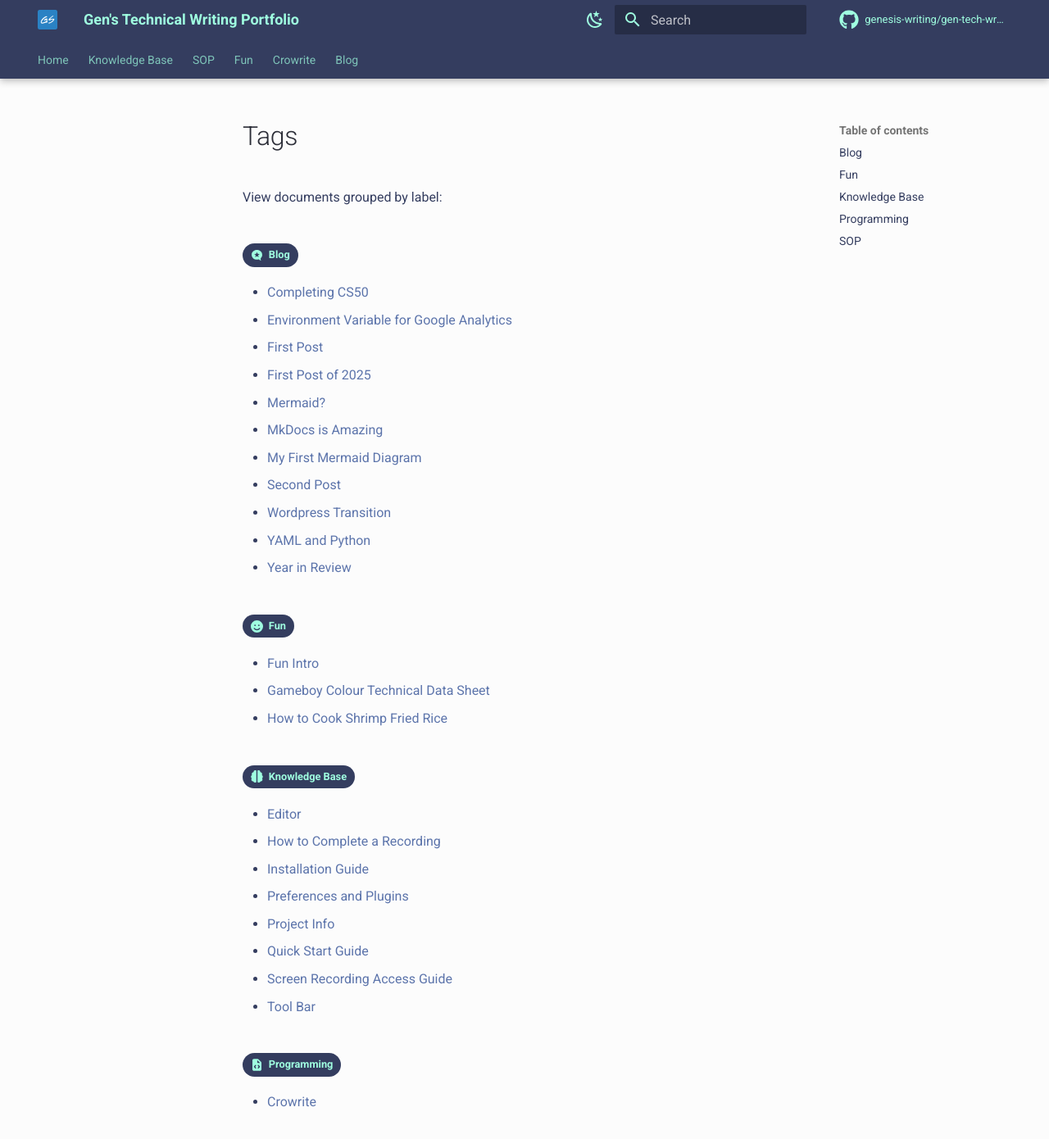
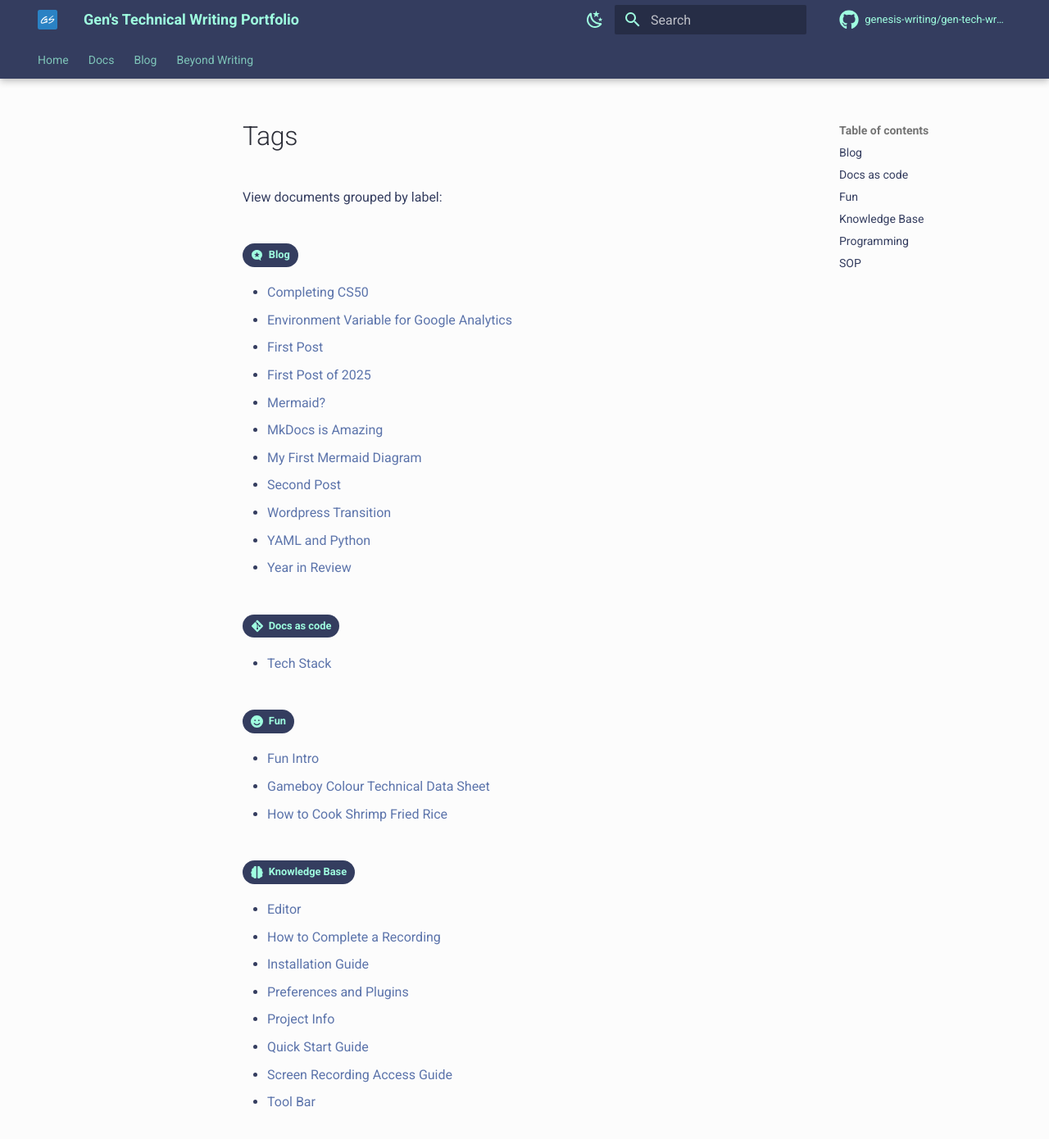
Before and after one commit to genesis-writing/gen-tech-writing-portfolio-and-blog-v2, an MkDocs documentation site: the page built from docs/tags.md, in a window 1280 px wide and 1400 px high. Shown: the top 1390 px of the window at 82% size. Built offline with MkDocs 1.6.1 and Material for MkDocs 9.7.7, drawn with Linux system fonts in a browser that asks for light colours; comment, search, counter and statistics services are not loaded; part of the change alters nothing that is shown.

Commit message:
Add tech stack doc and update nav

````diff
--- /dev/null
+++ b/docs/my-tech-stack.md
@@ -0,0 +1,36 @@
+---
+title: My Portfolio's Tech Stack
+tags:
+  - Docs as code
+---
+
+# My Portfolio's Tech Stack
+
+Hi there! Curious about the tech behind this portfolio? Let me give you a quick peek at the tools I use to build and maintain it, and why I'm excited about using them as a Technical Writer embracing docs as code.
+
+## Tools
+
+This site is built using a few key tools I enjoy working with:
+
+* **MkDocs:** This static site generator is specifically designed for documentation websites, and it's been a game changer for me. Switching from WordPress has been a breath of fresh air. The site is lightning fast, and content management is incredibly smooth. Now, all I need to focus on is crafting my content in Markdown, and MkDocs renders it beautifully into HTML. It's like magic! 🎩🪄🐇
+*  **Material for MkDocs:** This theme elevates MkDocs sites visually and functionally. Thanks to its extensive customization options, easily managed through the site's YAML file, I can easily tailor my site's appearance and functionality through plugins. I leverage plugins for essential functionality such as website analytics (using Google Analytics) and user privacy compliance (with a cookie consent form).
+* **VS Code and Markdown:** My go-to for writing. Markdown's clean and simple syntax keeps my focus squarely on the content itself, and VS Code is just the perfect environment for it. Extensions like [Markdown Preview Enhanced](https://marketplace.visualstudio.com/items?itemName=shd101wyy.markdown-preview-enhanced) are brilliant. Live previews are helpful for getting things just right, and the built-in Mermaid support is a fantastic bonus for adding diagrams.
+* **Git Version Control:** Essential for any docs as code workflow, Git is my safety net, tracking every single change I make to my content. Stored securely in a [GitHub repo](https://github.com/genesis-writing/gen-tech-writing-portfolio-and-blog), it keeps everything super organized and easily accessible.
+* **Netlify:** Connected to GitHub, Netlify automates all website updates. Pushing content to GitHub triggers automatic updates to the live site, a totally hands-off and efficient deployment process.
+
+## My Simple Docs as Code Workflow
+
+Here's my straightforward but effective docs as code workflow, leveraging the tools described above:
+
+1. **Markdown Content Creation in VS Code:** This text-based approach, using VS Code's robust Markdown support and extensions, keeps my focus squarely on content and structure from the outset, avoiding the distractions of clunky editors.
+2.  **Git for Tracking Every Change:** Git is the backbone, providing a full history of my content and easy rollback options (for those moments when I am human). Version control in both local and remote (GitHub) repos keeps everything safe, secure, and accessible from anywhere.
+3.  **Netlify for Automatic Deployment:** This automated CI/CD approach handles deployment completely. Pushing updates to GitHub triggers Netlify to rebuild and push the site live in minutes.
+
+This tech stack and workflow are my way of putting docs as code principles into action, allowing me to create high quality, efficient, and maintainable documentation. It makes the whole process a lot more fun!
+
+```mermaid
+graph LR
+    A[VS Code: Draft Markdown docs] --> B{GitHub: Push to repo}
+    B --> C[Netlify: Auto-deploy to production]
+    C --> D[Live Website: Production]
+```
--- a/mkdocs.yml
+++ b/mkdocs.yml
@@ -73,7 +73,7 @@ theme:
     tag:
       knowledge-base: fontawesome/solid/brain
       sop: fontawesome/solid/users-gear
-      docs-as-code: fontawesome/solid/code-commit
+      docs-as-code: fontawesome/brands/git-alt
       fun: fontawesome/solid/face-smile
       programming: fontawesome/solid/file-code
       blog: fontawesome/brands/microblog
@@ -214,34 +214,43 @@ nav:
   # Home page
   - Home: index.md
 
-  # Knowledge base portfolio pieces - Kap user guide
-  - Knowledge Base:
-    - Project Info: knowledge-base/introduction_knowledge_base.md
-    - Setting Up Kap:
-      - knowledge-base/setting_up_kap/installation-guide.md
-      - Screen Recording Access Guide: knowledge-base/setting_up_kap/screen-recording-permission-guide.md
-    - Quick Start:
-      - knowledge-base/quick-start-guide.md
-    - Comprehensive User Guide:
-      - Tool Bar: knowledge-base/comprehensive_user_guide/tool-bar.md
-      - Preferences and Plugins: knowledge-base/comprehensive_user_guide/preferences-and-plugins.md
-      - Editor: knowledge-base/comprehensive_user_guide/editor.md
-      - How to Complete a Recording: knowledge-base/comprehensive_user_guide/how-to-complete-a-recording.md
+  # Documentation - my writing samples
+  - Docs:
+    # Knowledge base portfolio pieces - Kap user guide
+    - Knowledge Base:
+      - Project Info: knowledge-base/introduction_knowledge_base.md
+      - Setting Up Kap:
+        - knowledge-base/setting_up_kap/installation-guide.md
+        - Screen Recording Access Guide: knowledge-base/setting_up_kap/screen-recording-permission-guide.md
+      - Quick Start:
+        - knowledge-base/quick-start-guide.md
+      - Comprehensive User Guide:
+        - Tool Bar: knowledge-base/comprehensive_user_guide/tool-bar.md
+        - Preferences and Plugins: knowledge-base/comprehensive_user_guide/preferences-and-plugins.md
+        - Editor: knowledge-base/comprehensive_user_guide/editor.md
+        - How to Complete a Recording: knowledge-base/comprehensive_user_guide/how-to-complete-a-recording.md
 
-  # Standard operation procedure portfolio pieces
-  - SOP:
-    - SOP Intro: sop/SOP-intro.md
-    - Business Operation Process: sop/business-operation-process.md
+    # Standard operation procedure portfolio pieces
+    - SOP:
+      - SOP Intro: sop/SOP-intro.md
+      - Business Operation Process: sop/business-operation-process.md
 
-  # Fun portfolio pieces
-  - Fun:
-    - Fun Intro: fun/fun-intro.md
-    - How to Cook Shrimp Fried Rice: fun/how-to-cook-shrimp-fried-rice.md
-    - Gameboy Colour Technical Data Sheet: fun/gameboy-colour-technical-data-sheet-portfolio.md
-
-  # Crowrite CS50 Final Project
-  - Crowrite: crowrite.md
+    # Fun portfolio pieces
+    - Fun:
+      - Fun Intro: fun/fun-intro.md
+      - How to Cook Shrimp Fried Rice: fun/how-to-cook-shrimp-fried-rice.md
+      - Gameboy Colour Technical Data Sheet: fun/gameboy-colour-technical-data-sheet-portfolio.md
 
   # Blog posts
   - Blog:
     - blog/index.md
+
+  # Miscellaneous topics
+
+  - Beyond Writing:
+
+      # How I implement docs as code to build the site
+    - Tech Stack: my-tech-stack.md
+
+    # Crowrite CS50 Final Project
+    - Crowrite: crowrite.md
````
